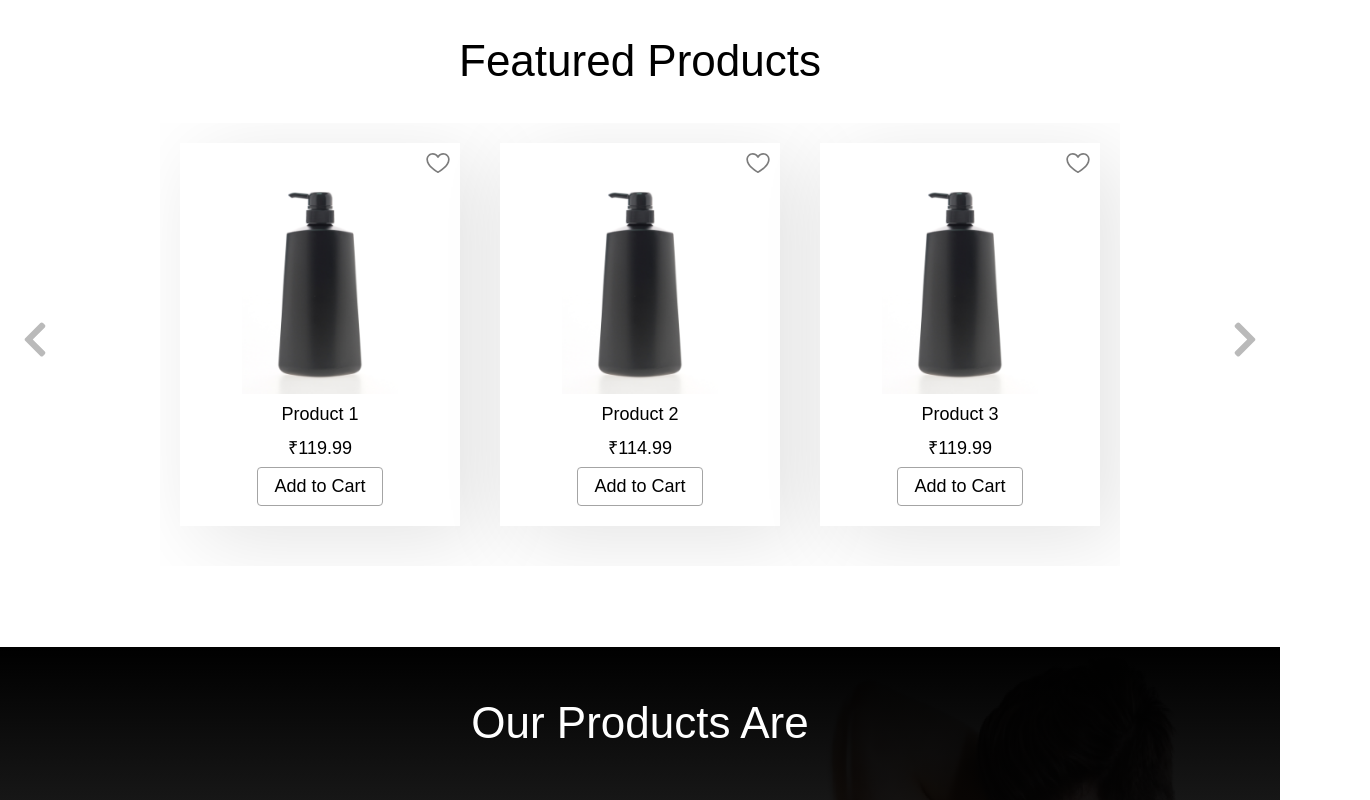
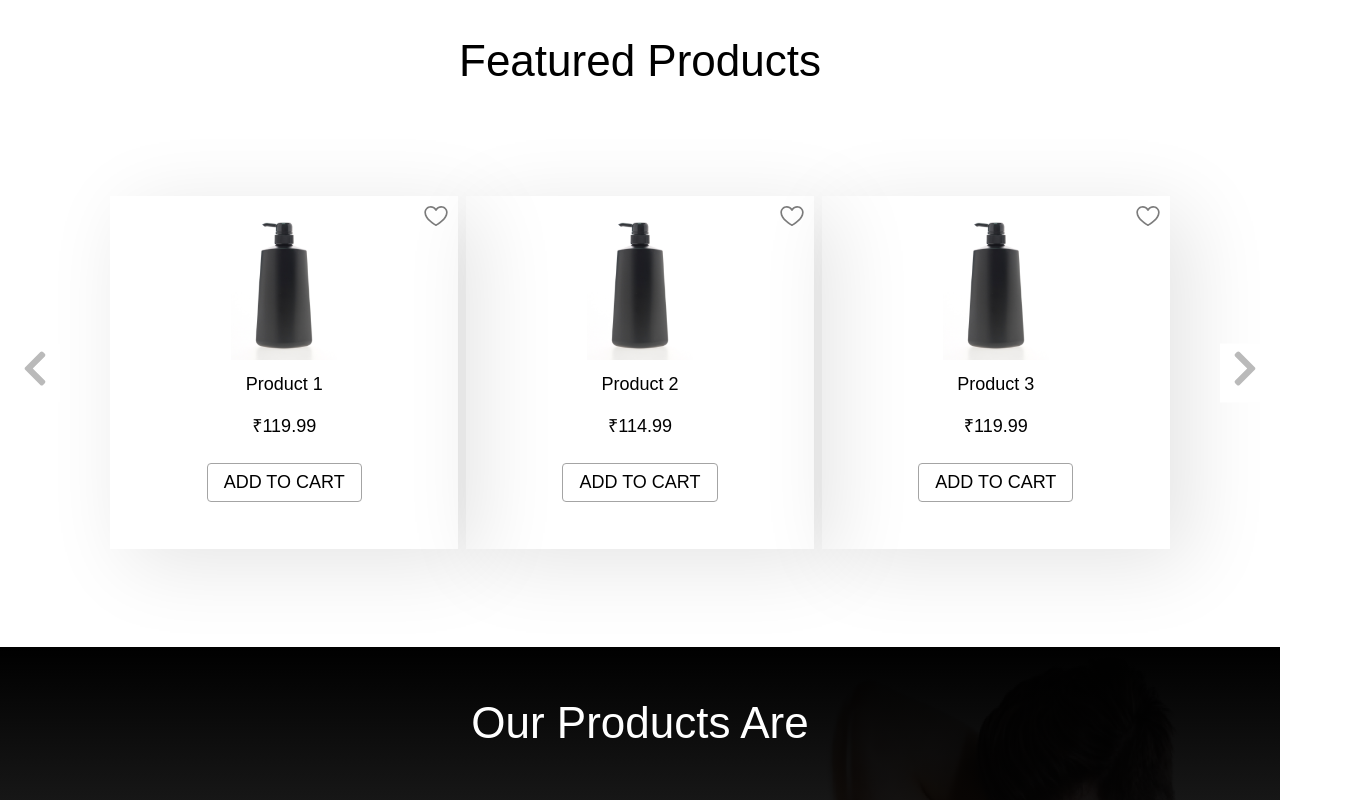
Before and after one commit to Menzenic/Menzenic-Web-App-FrontEnd, a React (Create React App) app: page / in a window 1280 px wide. Shown: the part 840-1640 px from the top of the page, 1370 px wide, since content can reach past the window. Built offline with nearby package versions, Linux system fonts and the light colour scheme.

Commit message:
[GenericProductCard]

```diff
--- /dev/null
+++ b/src/components/Card/GenericProductCard/GenericProductCard.css
@@ -0,0 +1,48 @@
+.generic-product-container{
+    position: relative;
+    height: 22.0625rem;
+    width: 21.77rem;
+    box-shadow: 19px 14px 77px rgba(0, 0, 0, 0.11);
+}
+
+.wishlist-icon {
+    position: absolute;
+    top: 10px;
+    right: 10px;
+    cursor: pointer;
+}
+
+.product-title {
+    font-size: 18px;
+    margin: 10px 0;
+    font-family: "Arial";
+    font-weight: 400;
+}
+
+.btn-add-to-cart {
+    padding: 8px 16px;
+    cursor: pointer;
+    margin-top: 8px;
+    font-family: "Arial";
+    font-weight: 400;
+    background: #ffffff;
+    border: 1px solid #a4a4a4;
+    border-radius: 4px;
+    font-size: 18px;
+}
+.btn-add-to-cart:hover {
+    background-color: #000000;
+    color: #fff;
+}
+
+.product-price {
+    font-size: 18px;
+    color: #000000;
+    font-family: "Arial";
+    font-weight: 400;
+}
+
+.generic-product-image{
+    width: 6.625rem;
+    height: 10.25rem;
+}
--- /dev/null
+++ b/src/components/Card/GenericProductCard/GenericProductCard.jsx
@@ -0,0 +1,15 @@
+import './GenericProductCard.css'
+
+const GenericProductCard = (props) => {
+    return (
+        <div className="generic-product-container">
+            {props.likeicon ? <div className='wishlist-icon'>{props.likeicon}</div> : <div>HEART ICON</div>}
+            {props.image ? <img className='generic-product-image' src={props.image} alt={props.title}/>: <div>IMAGE</div>}
+            {props.title ? <p className='product-title'>{props.title}</p> : <p>HEADING</p>}
+            {props.rate ? <p className='product-price'>{props.rate}</p> : <p>200</p>}
+            <button className='btn-add-to-cart'>ADD TO CART</button>
+        </div>
+    )
+}
+
+export default GenericProductCard
--- /dev/null
+++ b/src/components/Card/HomeProductCard/HomeProductCard.jsx
@@ -0,0 +1,15 @@
+import { GenericProductCard } from ".."
+
+const HomeProductCard = (props) => {
+    return (
+        <GenericProductCard
+            {...props}
+            likeicon={props.likeicon}
+            image={props.image}
+            title={props.title}
+            rate={props.rate}
+        />
+    )
+}
+
+export default HomeProductCard
--- /dev/null
+++ b/src/components/Card/index.js
@@ -0,0 +1,4 @@
+import GenericProductCard from "./GenericProductCard/GenericProductCard";
+import HomeProductCard from "./HomeProductCard/HomeProductCard";
+
+export { GenericProductCard, HomeProductCard }
--- a/src/components/Products.js
+++ b/src/components/Products.js
@@ -4,6 +4,8 @@ import { WishListIcon } from "../utils/assets";
 import "../styles/Products.css";
 import ProductsData from "./ProductsData";
 import { Strings } from "../utils/constants/Strings/Strings";
+import { HomeProductCard } from "./Card";
+import clsx from "clsx";
 
 const Products = () => {
   const [currentSlide, setCurrentSlide] = useState(0);
@@ -32,25 +34,26 @@ const Products = () => {
         >
           <FaChevronLeft />
         </button>
-        <div className="product-list">
+        <div className="slider-container">
           {visibleProducts.map((product) => (
-            <div key={product.id} className="product-item">
-              <div className="wishlist-icon">
-                <WishListIcon />
-              </div>
-              <img
-                src={product.image}
-                alt={product.title}
-                className="product-image"
-              />
-              <h3 className="product-title">{product.title}</h3>
-              <span className="product-price">{product.price}</span>
-              <div className="product-actions">
-                <button className="btn-add-to-cart">
-                  {Strings.PRODUCTS_BUTTON}
-                </button>
-              </div>
-            </div>
+            <HomeProductCard likeicon={<WishListIcon />} image={product.image} title={product.title} rate={product.price} />
+            // <div key={product.id} className="product-item">
+            //   <div className="wishlist-icon">
+            //     <WishListIcon />
+            //   </div>
+            //   <img
+            //     src={product.image}
+            //     alt={product.title}
+            //     className="product-image"
+            //   />
+            //   <h3 className="product-title">{product.title}</h3>
+            //   <span className="product-price">{product.price}</span>
+            //   <div className="product-actions">
+            //     <button className="btn-add-to-cart">
+            //       {Strings.PRODUCTS_BUTTON}
+            //     </button>
+            //   </div>
+            // </div>
           ))}
         </div>
         <button
--- a/src/index.css
+++ b/src/index.css
@@ -1,5 +1,6 @@
 body {
   margin: 0;
+  overflow-x: hidden;
   font-family: -apple-system, BlinkMacSystemFont, 'Segoe UI', 'Roboto', 'Oxygen',
     'Ubuntu', 'Cantarell', 'Fira Sans', 'Droid Sans', 'Helvetica Neue',
     sans-serif;
--- a/src/styles/Products.css
+++ b/src/styles/Products.css
@@ -19,48 +19,40 @@
 }
 
 .slider-container {
+    position: relative;
+    margin-left: 100px;
+    margin-right: 100px;
     display: flex;
+    width: 100%;
+    justify-content: space-between;
     align-items: center;
-  position: relative;
-  width: 100%;
-  overflow: hidden;
+    min-height: 500px;
 }
 
 .product-list {
     display: flex;
     flex-wrap: nowrap;
-  overflow-x: auto;
+    overflow: hidden;
+    align-items: center;
+    min-height: 668px;
+    width: 100%;
+    justify-content: space-between;
     scroll-snap-type: x mandatory;
-  padding-bottom: 20px;
-  max-width: 1200px;
     margin: 0 auto;
 }
 
 .product-item {
-  flex: 0 0 auto;
-  width: 260px;
+    height: 22.0625rem;
+    width: 21.77rem;
     margin: 20px;
     text-align: center;
     background: #ffffff;
     box-shadow: 19px 14px 77px rgba(0, 0, 0, 0.11);
     display: flex;
+    justify-content: center;
     flex-direction: column;
     align-items: center;
-  padding: 10px 10px 20px 10px;
     position: relative;
-}
-
-.product-image {
-  width: 60%;
-  height: auto;
-  object-fit: cover;
-}
-
-.product-title {
-  font-size: 18px;
-  margin: 10px 0;
-  font-family: "Arial";
-  font-weight: 400;
 }
 
 .product-price {
@@ -72,23 +64,6 @@
 
 .product-actions {
     margin-top: auto;
-}
-
-.btn-add-to-cart {
-  padding: 8px 16px;
-  cursor: pointer;
-  margin-top: 8px;
-  font-family: "Arial";
-  font-weight: 400;
-  background: #ffffff;
-  border: 1px solid #a4a4a4;
-  border-radius: 4px;
-  font-size: 18px;
-}
-
-.btn-add-to-cart:hover {
-  background-color: #000000;
-  color: #fff;
 }
 
 .wishlist-icon {
```
Lines whose indentation alone changed are shown as unchanged.
